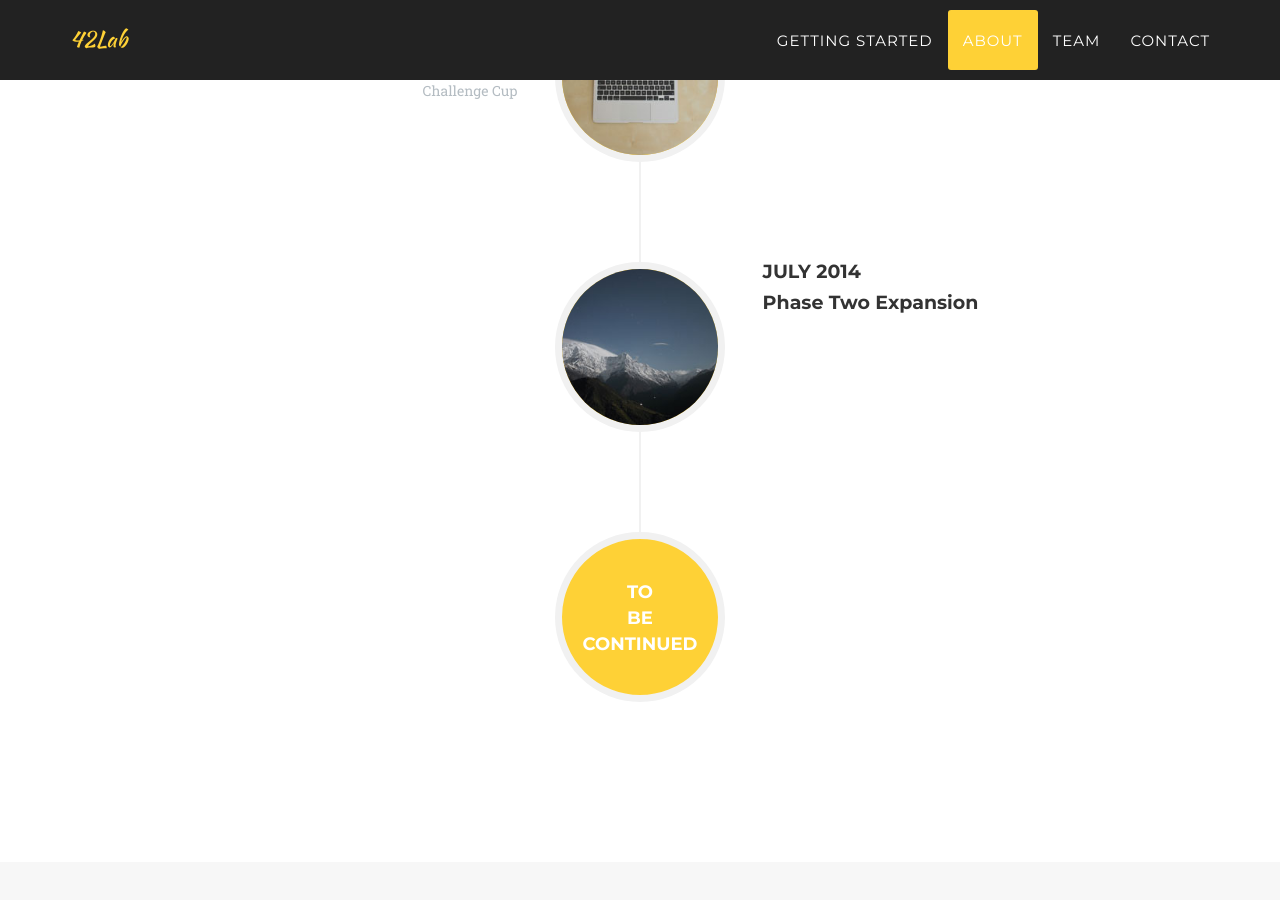
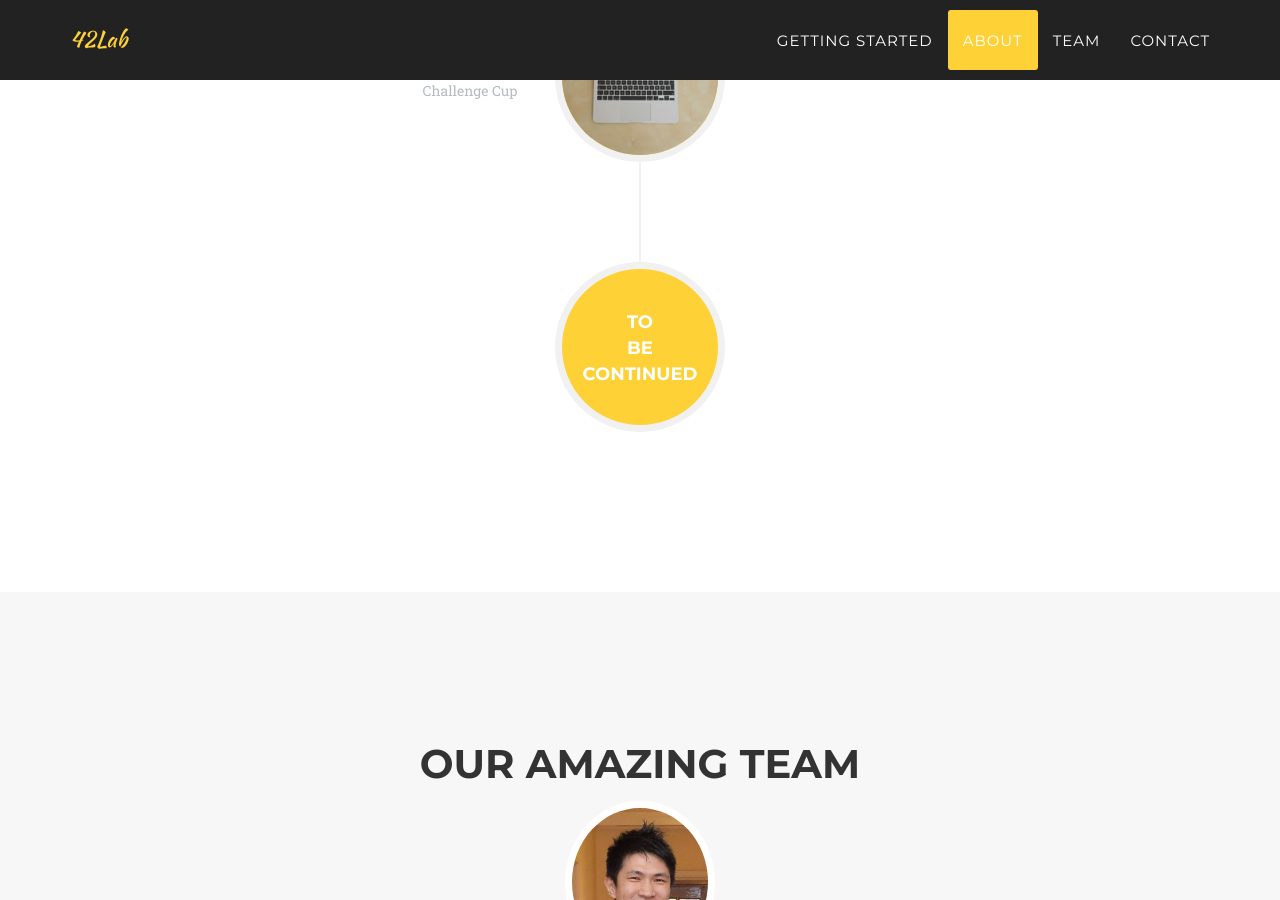
Before and after one commit to dr-data/42Lab, a Jekyll site: the page built from index.html, in a window 1280 px wide and 900 px high, scrolled down 2704 px. Built offline with Jekyll 4.4.1, drawn with Linux system fonts in a browser that asks for light colours; some web fonts are replaced.

Commit message:
updated on 20170726

```diff
--- a/_includes/about.html
+++ b/_includes/about.html
@@ -52,7 +52,7 @@
                                 </div>
                             </div>
                         </li>
-                        <li class="timeline-inverted">
+                        <!-- <li class="timeline-inverted">
                             <div class="timeline-image">
                                 <img class="img-circle img-responsive" src="img/about/4.jpg" alt="">
                             </div>
@@ -61,11 +61,11 @@
                                     <h4>July 2014</h4>
                                     <h4 class="subheading">Phase Two Expansion</h4>
                                 </div>
-<!--                                 <div class="timeline-body">
+                                <div class="timeline-body">
                                     <p class="text-muted">Lorem ipsum dolor sit amet, consectetur adipisicing elit. Sunt ut voluptatum eius sapiente, totam reiciendis temporibus qui quibusdam, recusandae sit vero unde, sed, incidunt et ea quo dolore laudantium consectetur!</p>
                                 </div>
-                            </div> -->
-                        </li>
+                            </div>
+                        </li> -->
                         <li class="timeline-inverted">
                             <div class="timeline-image">
                                 <h4>To
```
